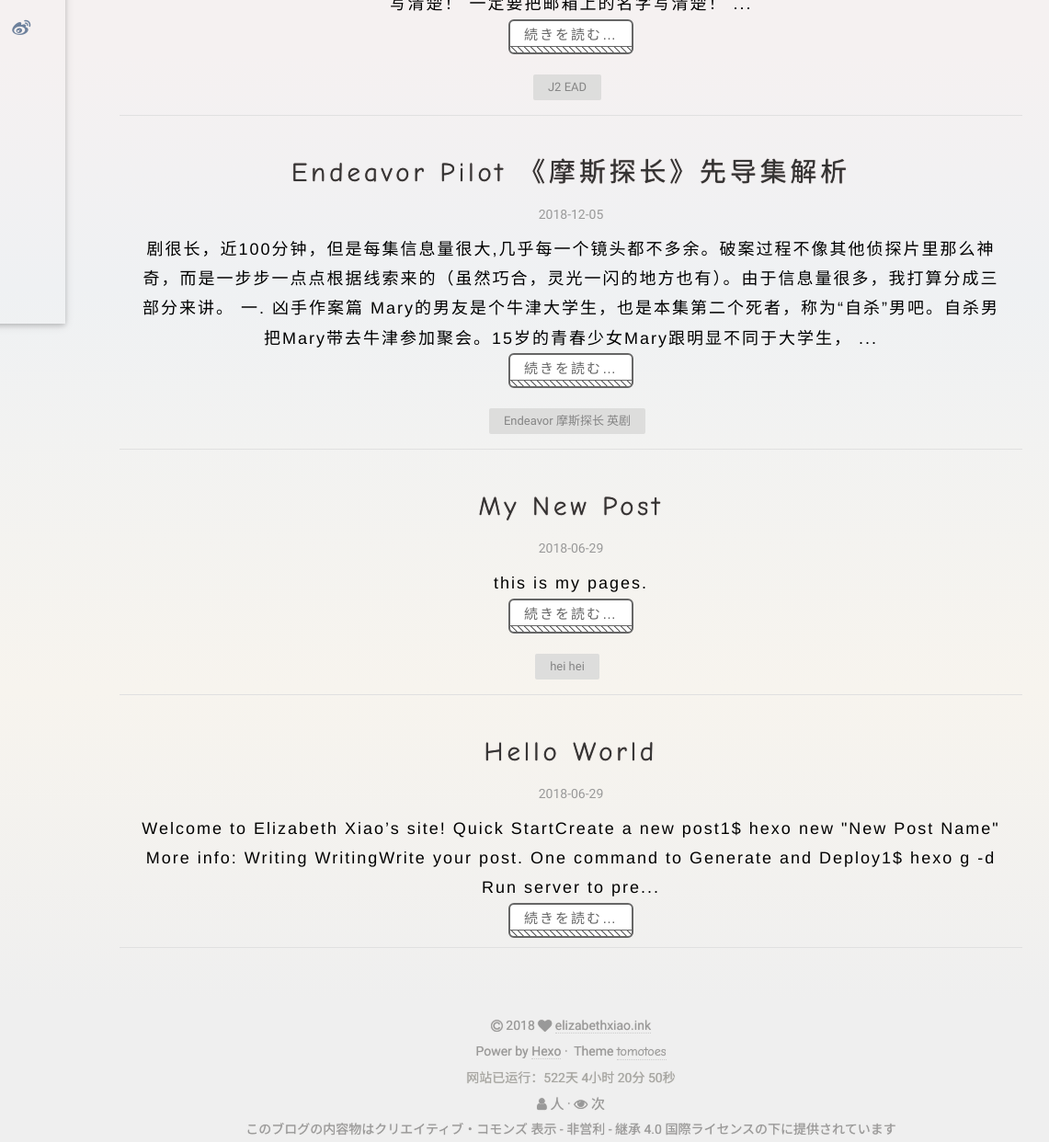
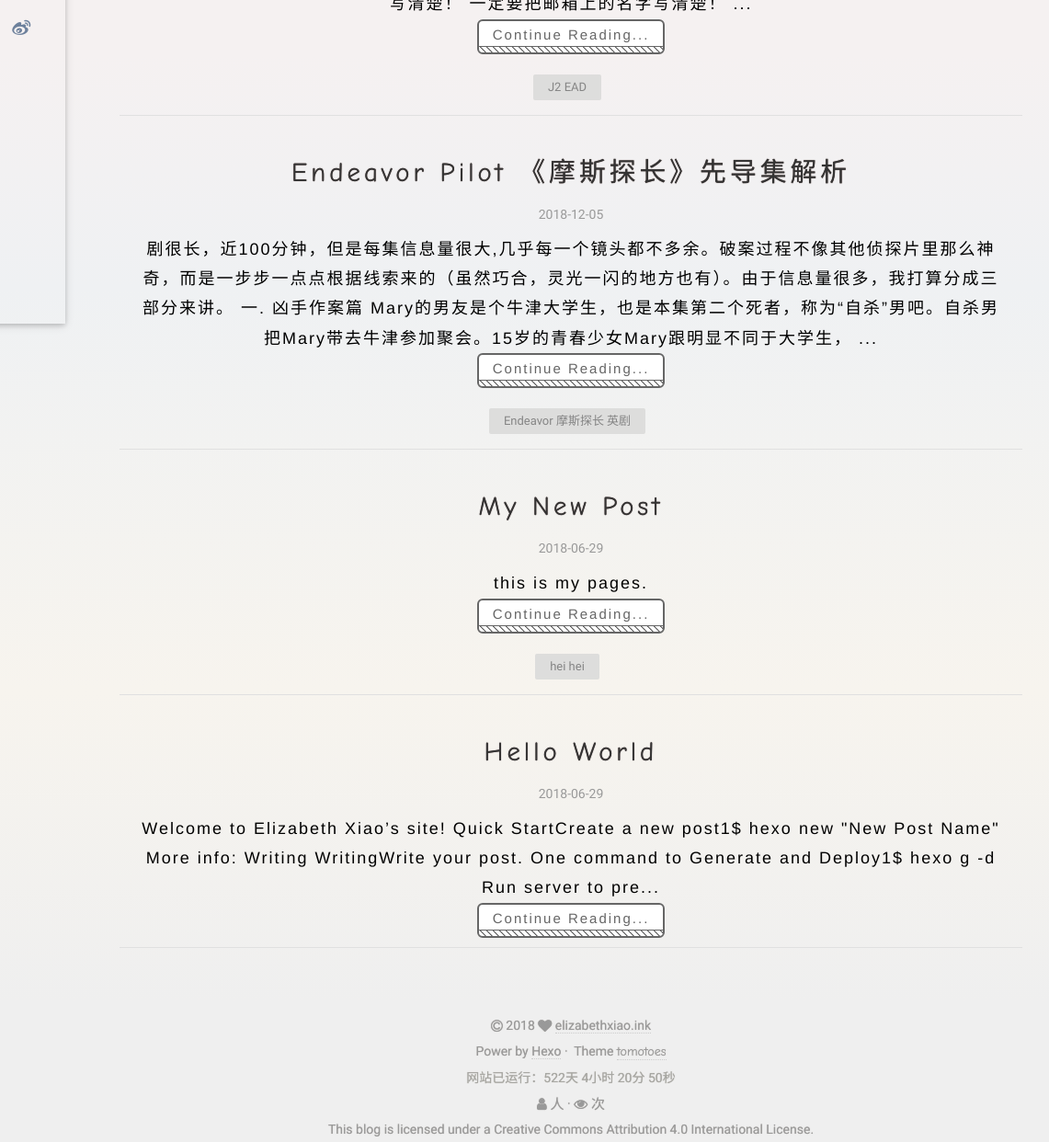
Before and after one commit to LizzyXiao/lizzyxiao.github.io, a plain HTML site: page index.html in a window 1280 px wide. Shown: the part 448-1690 px from the top of the page at 92% size, 139-1280 px from the left. Drawn offline with Linux system fonts and the light colour scheme; some packages are replaced by stand-ins of ours; a script that the page names is missing.

Commit message:
Site updated: 2019-12-04 22:20:43

```diff
--- a/index.html
+++ b/index.html
@@ -157,7 +157,7 @@
             <a href="javascript:;" class="header-icon waves-effect waves-circle waves-light" id="back">
                 <i class="icon icon-lg icon-chevron-left"></i>
             </a>
-            <input type="text" id="key" class="search-input" autocomplete="off" placeholder="検索">
+            <input type="text" id="key" class="search-input" autocomplete="off" placeholder="Search">
             <a href="javascript:;" class="header-icon waves-effect waves-circle waves-light" id="search">
                 <i class="icon icon-lg icon-search"></i>
             </a>
@@ -221,7 +221,7 @@
 
         <div>
             <a href="/2019/12/03/J2-ead/" class="post-more waves-button">
-                続きを読む…
+                Continue Reading...
             </a>
         </div>
     </div>
@@ -267,7 +267,7 @@ Mary的男友是个牛津大学生，也是本集第二个死者，称为“自
 
         <div>
             <a href="/2018/12/05/Endeavor/" class="post-more waves-button">
-                続きを読む…
+                Continue Reading...
             </a>
         </div>
     </div>
@@ -311,7 +311,7 @@ Mary的男友是个牛津大学生，也是本集第二个死者，称为“自
 
         <div>
             <a href="/2018/06/29/My-New-Post/" class="post-more waves-button">
-                続きを読む…
+                Continue Reading...
             </a>
         </div>
     </div>
@@ -359,7 +359,7 @@ Run server to pre...
 
         <div>
             <a href="/2018/06/29/hello-world/" class="post-more waves-button">
-                続きを読む…
+                Continue Reading...
             </a>
         </div>
     </div>
@@ -410,7 +410,7 @@ Run server to pre...
         </span>
         <br/>
 
-        <span class="license">このブログの内容物は<a rel="license" href="https://creativecommons.org/licenses/by-nc-sa/4.0/deed.ja">クリエイティブ・コモンズ 表示 - 非営利 - 継承 4.0 国際ライセンスの下に提供されています</a></span>
+        <span class="license">This blog is licensed under a <a rel="license" rel="external nofollow" href="https://creativecommons.org/licenses/by/4.0/">Creative Commons Attribution 4.0 International License</a>.</span>
     </div>
 </footer>
 
```
Also changed, not shown: 2018/06/29/My-New-Post/index.html (+3 -3 lines), 2018/06/29/hello-world/index.html (+3 -3 lines), 2018/12/05/Endeavor/index.html (+3 -3 lines), 2019/12/03/j2-ead/index.html (+3 -3 lines), about/index.html (+2 -2 lines), archives/2018/06/index.html (+2 -2 lines), archives/2018/12/index.html (+2 -2 lines), archives/2018/index.html (+2 -2 lines), archives/2019/12/index.html (+2 -2 lines), archives/2019/index.html (+2 -2 lines), archives/index.html (+2 -2 lines), categories/index.html (+2 -2 lines), tags/Endeavor-摩斯探长-英剧/index.html (+2 -2 lines), tags/J2-EAD/index.html (+2 -2 lines), 2 more files.
